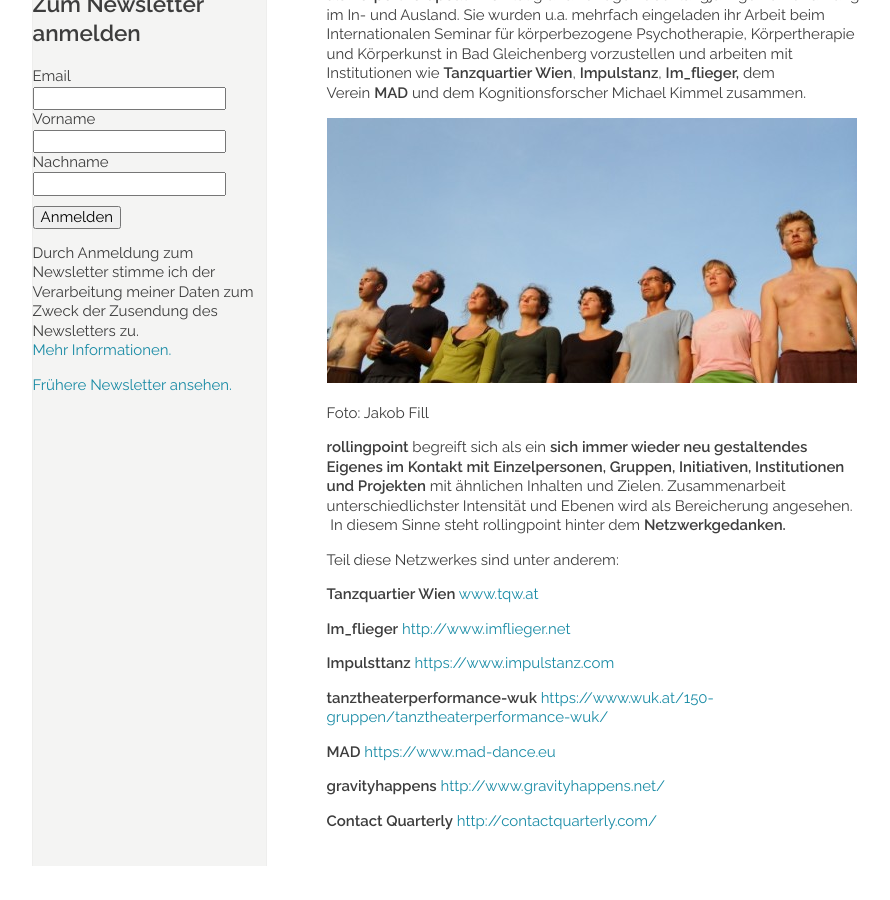
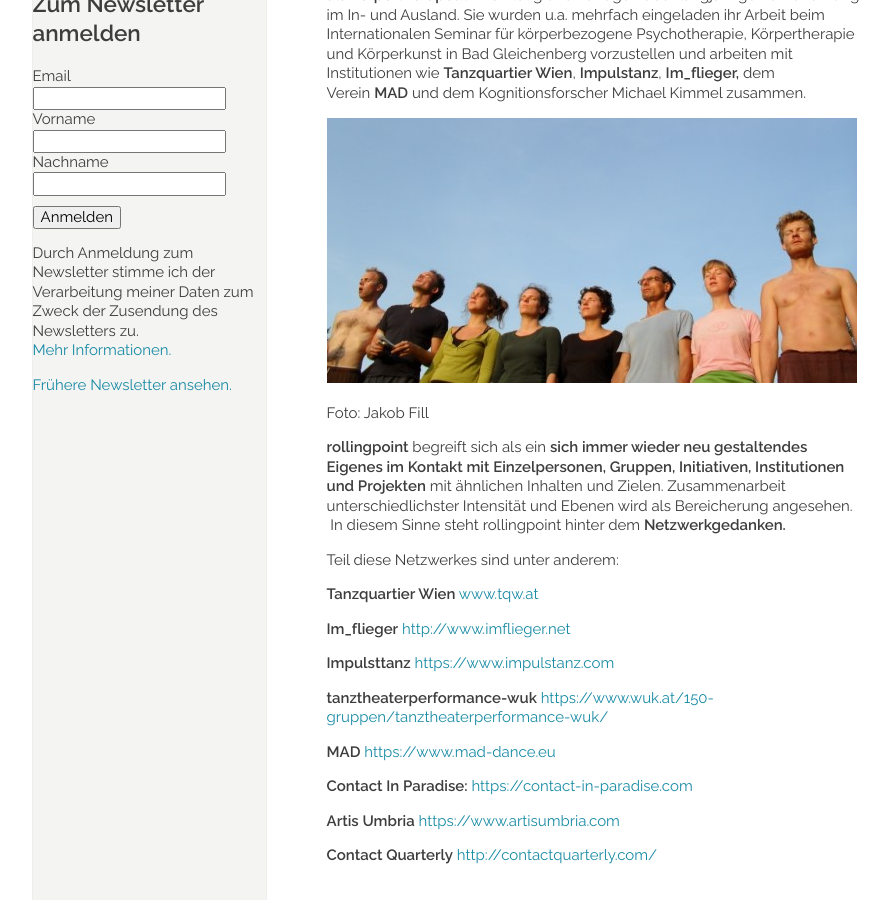
Before and after one commit to manulari/rollingpointat, a Jekyll site: the page built from _pages_de/verein.md, in a window 1280 px wide and 900 px high, scrolled down 1090 px. Shown: the whole window, without its empty margins (152-1042 px from the left). Built offline with Jekyll 4.4.1, drawn with Linux system fonts in a browser that asks for light colours; comment, search, counter and statistics services are not loaded; before the commit the page ends 1956 px from its top, so only the background shows below that.

Commit message:
Update page (de) “verein”

```diff
--- a/_pages_de/verein.md
+++ b/_pages_de/verein.md
@@ -34,6 +34,8 @@ Teil diese Netzwerkes sind unter anderem:
 
 **MAD** <https://www.mad-dance.eu>
 
-**gravityhappens** <http://www.gravityhappens.net/>
+**Contact In Paradise:** <https://contact-in-paradise.com>
+
+**Artis Umbria** <https://www.artisumbria.com>
 
 **Contact Quarterly** <http://contactquarterly.com/>
```
